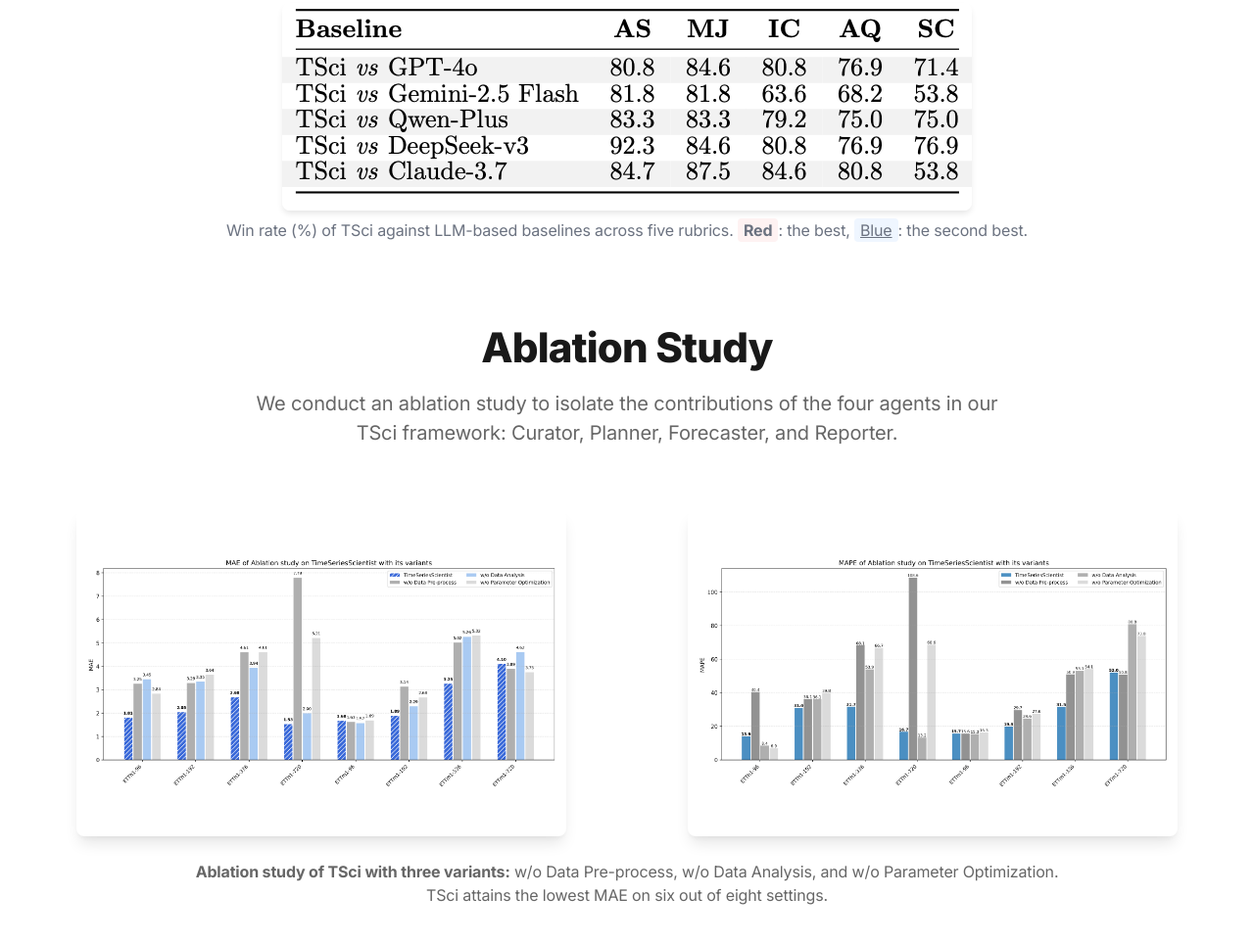
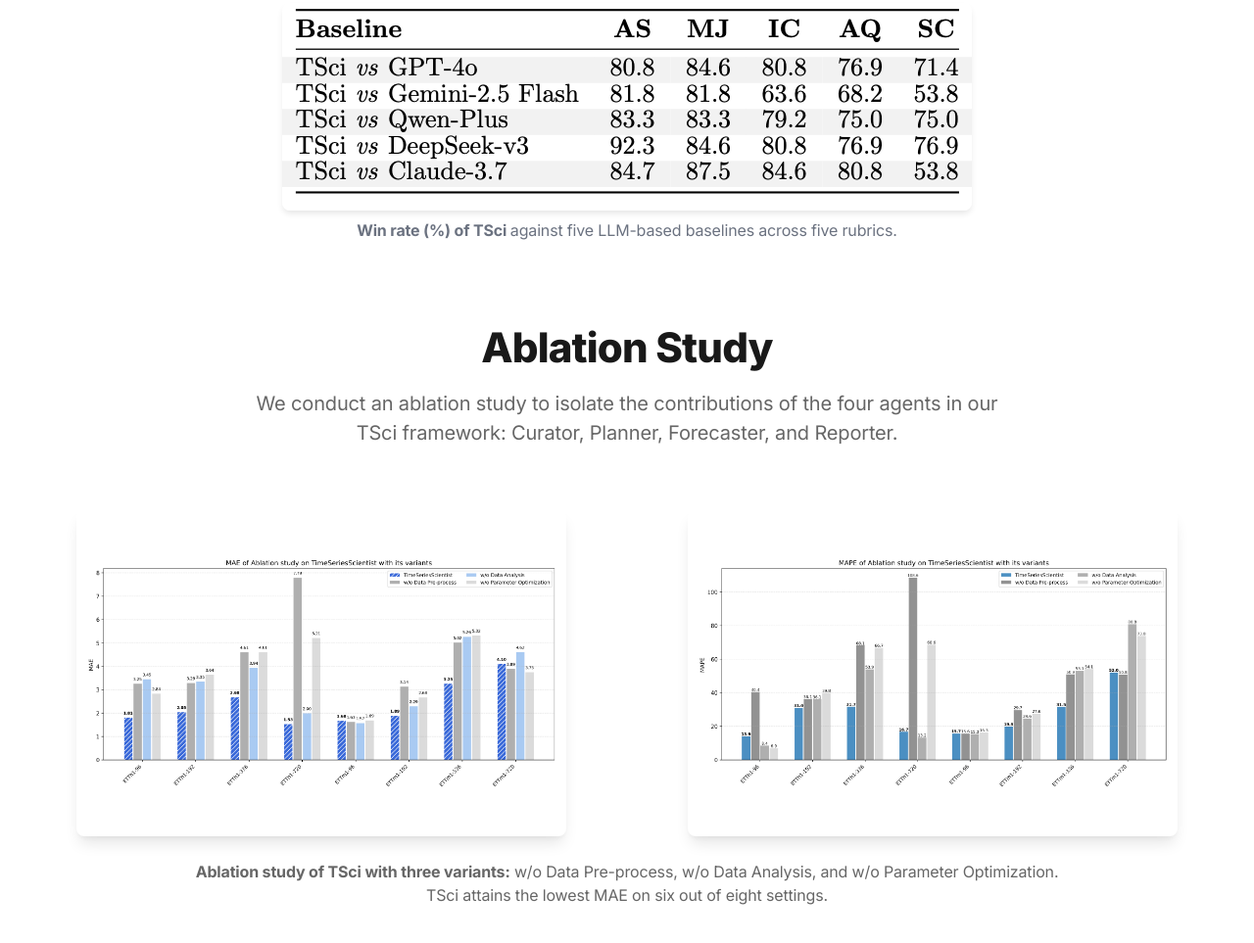
Before and after one commit to Y-Research-SBU/TimeSeriesScientist, a website: page index.html in a window 1280 px wide. Shown: the part 6103-7066 px from the top of the page at 98% size. Drawn offline with Linux system fonts and the light colour scheme; some icons are missing.

Commit message:
modify win rate figure caption

```diff
--- a/index.html
+++ b/index.html
@@ -734,10 +734,7 @@
                     <div style="text-align: center; margin-top: 0rem;">
                         <p class="figure-caption"
                             style="font-size: 1rem; color: var(--text-secondary); line-height: 1.6; max-width: 850px; margin: 0 auto; margin-top: 0.5rem;">
-                            Win rate (%) of TSci against LLM-based baselines across five rubrics.
-                            <strong style="background-color: #fef2f2; padding: 2px 6px; border-radius: 4px;">Red</strong>: the best, <span
-                                style="background-color: #eff6ff; padding: 2px 6px; border-radius: 4px;text-decoration: underline;">Blue</span>:
-                            the second best.
+                            <strong>Win rate (%) of TSci </strong> against five LLM-based baselines across five rubrics.</strong>
                         </p>
                     </div>
                 </div>
```
